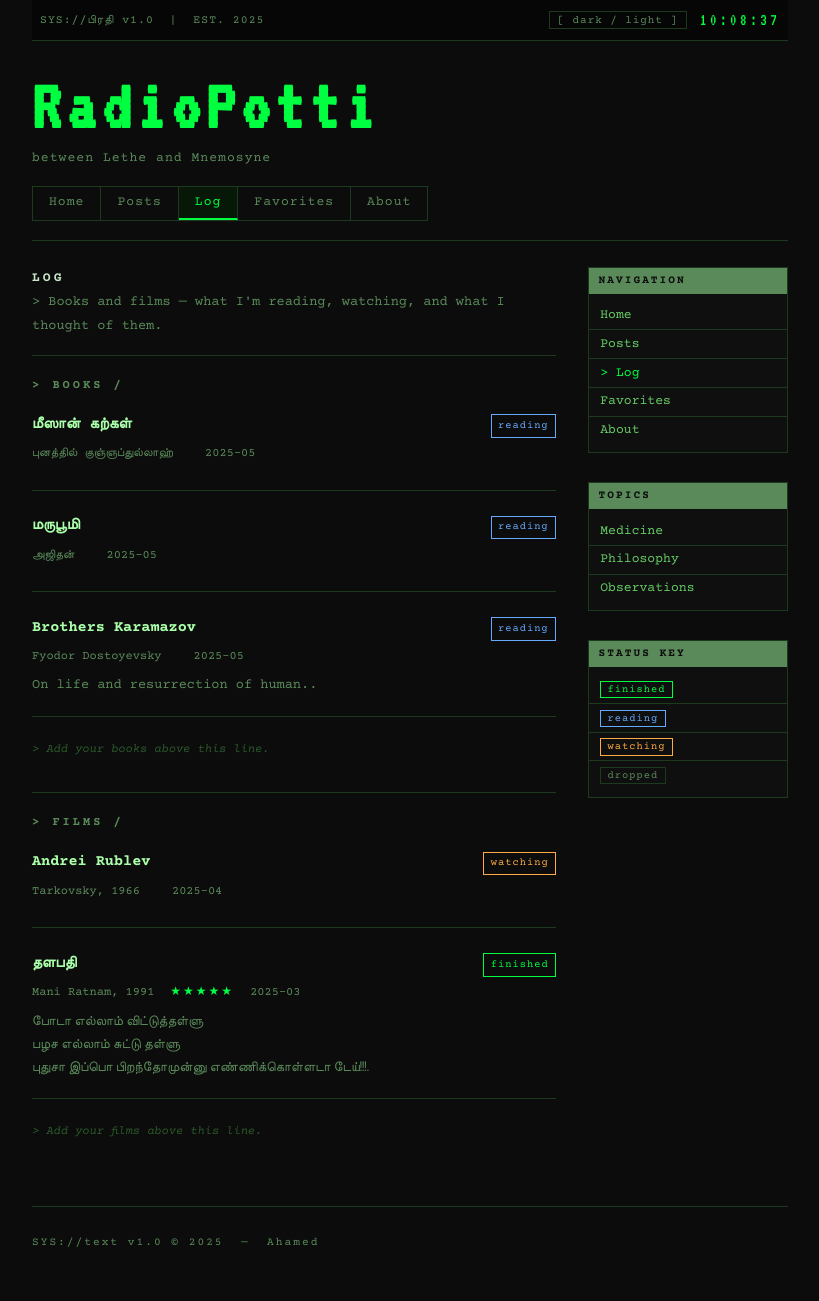
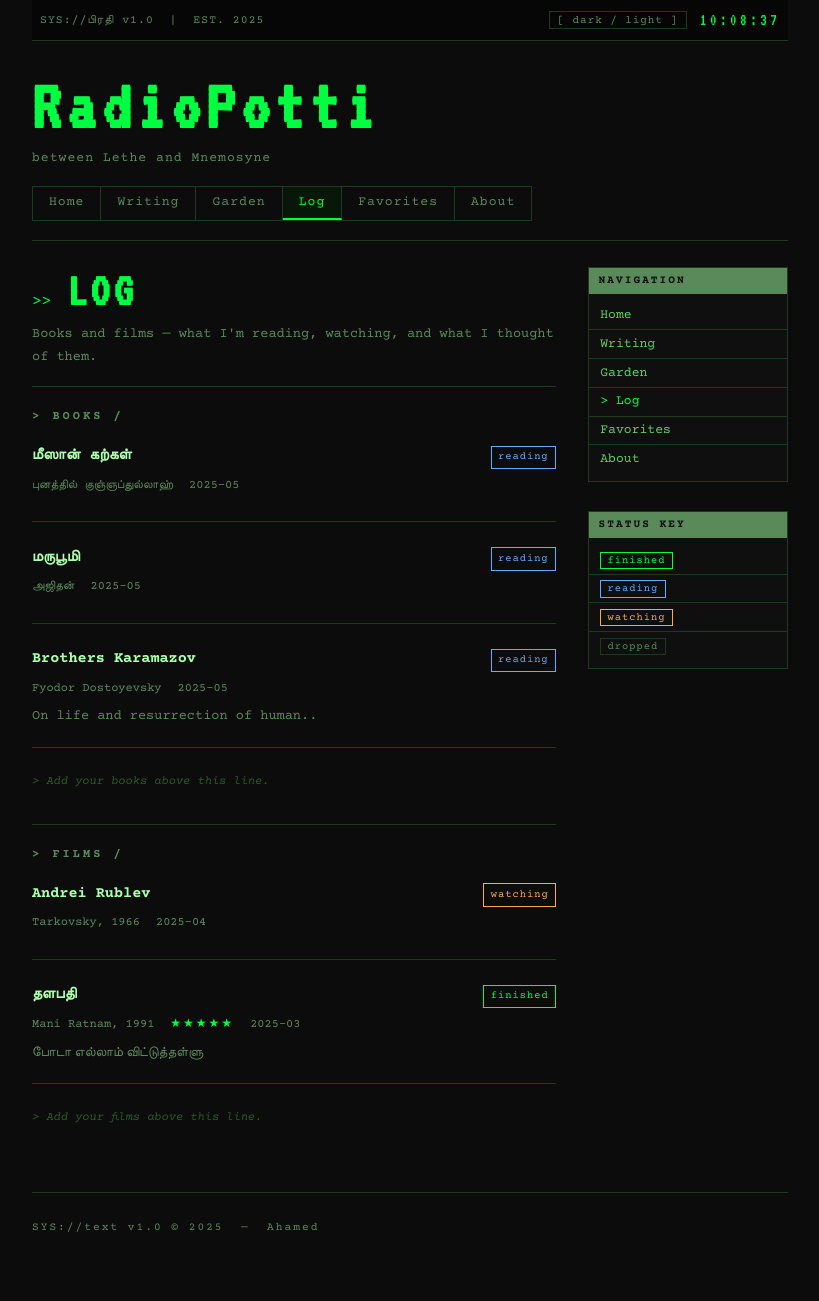
Before and after one commit to greatwhit3shark1969-lgtm/Myblog, a Jekyll site: the page log.html, which Jekyll copies as it is, in a window 1280 px wide. Shown: the whole page, without its empty margins (230-1049 px from the left). Built offline with Jekyll 4.4.1, drawn with Linux system fonts in a browser that asks for light colours; some web fonts are replaced.

Commit message:
Update log.html

```diff
--- a/log.html
+++ b/log.html
@@ -11,7 +11,6 @@
 </head>
 <body>
   <div class="page-wrapper">
-
     <div class="topbar">
       <span class="topbar-left">SYS://<span lang="ta">பிரதி</span>&nbsp;v1.0 &nbsp;|&nbsp; EST. 2025</span>
       <span class="topbar-right">
@@ -19,33 +18,32 @@
         <span class="sys-time" id="clock">00:00:00</span>
       </span>
     </div>
-
-  <header>
+    <header>
       <div class="site-identity">
         <h1 class="blog-title">RadioPotti<span class="blink">_</span></h1>
         <p class="blog-tagline">between Lethe and Mnemosyne</p>
       </div>
       <nav class="main-nav">
         <a href="index.html">Home</a>
-        <a href="blog.html">Posts</a>
+        <a href="blog.html">Writing</a>
+        <a href="garden.html">Garden</a>
         <a href="log.html" class="active">Log</a>
         <a href="favorites.html">Favorites</a>
         <a href="about.html">About</a>
       </nav>
       <div class="h-rule"></div>
     </header>
-
     <main class="site-main">
       <div class="col-main">
-
-        <h2 class="section-label">Log</h2>
-        <p class="page-desc">&gt; Books and films — what I&#39;m reading, watching, and what I thought of them.</p>
+        <div class="topic-header">
+          <span class="prompt">&gt;&gt;</span>
+          <h2 class="topic-title">LOG</h2>
+        </div>
+        <p class="topic-desc">Books and films — what I'm reading, watching, and what I thought of them.</p>
         <div class="h-rule-thin"></div>
 
-        <!-- BOOKS -->
         <section class="log-section">
           <h3 class="log-type-heading">&gt; BOOKS /</h3>
-
           <div class="log-entry">
             <div class="log-entry-top">
               <span class="log-title">மீஸான் கற்கள்</span>
@@ -53,12 +51,9 @@
             </div>
             <div class="log-entry-meta">
               <span class="log-author">புனத்தில் குஞ்ஞப்துல்லாஹ்</span>
-              <span class="log-rating"></span>
               <span class="log-date">2025-05</span>
             </div>
-            <p class="log-note" lang="ta"></p>
           </div>
-
           <div class="log-entry">
             <div class="log-entry-top">
               <span class="log-title">மருபூமி</span>
@@ -66,12 +61,9 @@
             </div>
             <div class="log-entry-meta">
               <span class="log-author">அஜிதன்</span>
-              <span class="log-rating"></span>
               <span class="log-date">2025-05</span>
             </div>
-            <p class="log-note" lang="ta"></p>
           </div>
-
           <div class="log-entry">
             <div class="log-entry-top">
               <span class="log-title">Brothers Karamazov</span>
@@ -79,21 +71,17 @@
             </div>
             <div class="log-entry-meta">
               <span class="log-author">Fyodor Dostoyevsky</span>
-              <span class="log-rating"></span>
               <span class="log-date">2025-05</span>
             </div>
             <p class="log-note">On life and resurrection of human..</p>
           </div>
-
           <p class="log-add-hint">&gt; <em>Add your books above this line.</em></p>
         </section>
 
         <div class="h-rule-thin"></div>
 
-        <!-- FILMS -->
         <section class="log-section">
           <h3 class="log-type-heading">&gt; FILMS /</h3>
-
           <div class="log-entry">
             <div class="log-entry-top">
               <span class="log-title">Andrei Rublev</span>
@@ -101,12 +89,9 @@
             </div>
             <div class="log-entry-meta">
               <span class="log-author">Tarkovsky, 1966</span>
-              <span class="log-rating"></span>
               <span class="log-date">2025-04</span>
             </div>
-            <p class="log-note"></p>
           </div>
-
           <div class="log-entry">
             <div class="log-entry-top">
               <span class="log-title">தளபதி</span>
@@ -114,17 +99,13 @@
             </div>
             <div class="log-entry-meta">
               <span class="log-author">Mani Ratnam, 1991</span>
-              <span class="log-rating">&#9733;&#9733;&#9733;&#9733;&#9733;</span>
+              <span class="log-rating">★★★★★</span>
               <span class="log-date">2025-03</span>
             </div>
             <p class="log-note" lang="ta">போடா எல்லாம் விட்டுத்தள்ளு</p>
-            <p class="log-note" lang="ta">பழச எல்லாம் சுட்டு தள்ளு</p>
-            <p class="log-note" lang="ta">புதுசா இப்பொ பிறந்தோமுன்னு எண்ணிக்கொள்ளடா டேய்!!!.</p>
           </div>
-
           <p class="log-add-hint">&gt; <em>Add your films above this line.</em></p>
         </section>
-
       </div>
 
       <aside class="col-sidebar">
@@ -132,18 +113,11 @@
           <h3 class="sidebar-heading">Navigation</h3>
           <ul>
             <li><a href="index.html">Home</a></li>
-            <li><a href="blog.html">Posts</a></li>
+            <li><a href="blog.html">Writing</a></li>
+            <li><a href="garden.html">Garden</a></li>
             <li><a href="log.html" class="active">Log</a></li>
             <li><a href="favorites.html">Favorites</a></li>
             <li><a href="about.html">About</a></li>
-          </ul>
-        </div>
-        <div class="sidebar-block">
-          <h3 class="sidebar-heading">Topics</h3>
-          <ul>
-            <li><a href="medicine.html">Medicine</a></li>
-            <li><a href="philosophy.html">Philosophy</a></li>
-            <li><a href="observations.html">Observations</a></li>
           </ul>
         </div>
         <div class="sidebar-block">
@@ -157,13 +131,11 @@
         </div>
       </aside>
     </main>
-
     <footer>
       <div class="h-rule"></div>
       <p class="footer-copy">SYS://text v1.0 &copy; 2025 &nbsp;&mdash;&nbsp; Ahamed</p>
     </footer>
   </div>
-
   <script>
     function updateClock() {
       const now = new Date();
@@ -172,7 +144,6 @@
         .map(n=>String(n).padStart(2,'0')).join(':');
     }
     setInterval(updateClock, 1000); updateClock();
-
     document.getElementById('theme-toggle').addEventListener('click', function() {
       const next = document.documentElement.getAttribute('data-theme') === 'dark' ? 'light' : 'dark';
       document.documentElement.setAttribute('data-theme', next);
```
